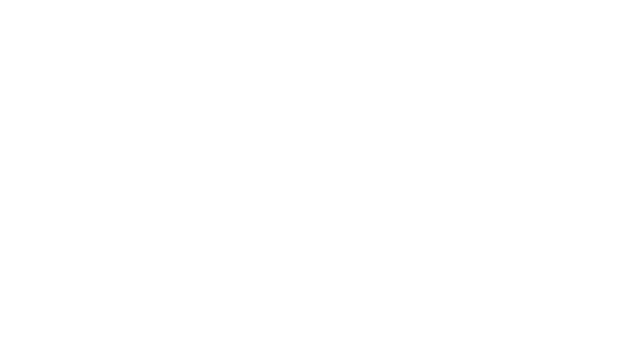
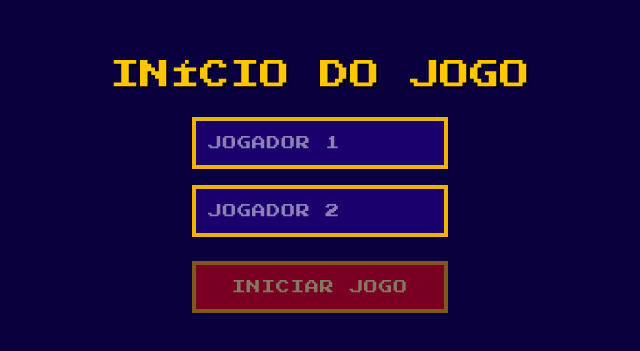
Before and after one commit to italobarrosme/vaporeon, a Next.js app: page / in a window 1280 px wide. Before the commit this address had no page. Shown: the part 215-566 px from the top of the page, without its empty margins (320-960 px from the left). Built offline with nearby package versions, Linux system fonts and the light colour scheme.

Commit message:
feat(tictactoe): implement start screen and game info panel updates

```diff
--- a/src/app/page.tsx
+++ b/src/app/page.tsx
@@ -1,5 +1,5 @@
-import { redirect } from 'next/navigation'
+import { StartScreen } from '@/modules/games/tictactoe/components/StartScreen'
 
 export default function Home() {
-  redirect('/games')
+  return <StartScreen />
 }
--- a/src/modules/games/tictactoe/components/GameInfoPanel/GameInfoPanel.tsx
+++ b/src/modules/games/tictactoe/components/GameInfoPanel/GameInfoPanel.tsx
@@ -1,20 +1,25 @@
+'use client'
+
 import { GAME_INFO_PANEL_TEXTS } from './constants'
 import { GAME_STATE } from '../../constants/game'
 import { useTicTacToe } from '../../hook'
 import { usePlayerStore } from '../../store'
+import { redirect } from 'next/navigation'
 
 export const GameInfoPanel = () => {
-  const { gameState, currentPlayer, winner, isDraw } = useTicTacToe()
-  const { players } = usePlayerStore()
+  const { gameState, currentPlayer, winner, isDraw, resetGame } = useTicTacToe()
+  const { players, resetPlayers } = usePlayerStore()
 
-  const onRestartRound = () => {
+  const onRestGame = () => {
     // TODO: IMPLEMENTAR RESTART ROUND
-    console.log('restart round')
+    resetGame()
   }
 
   const onResetPlayers = () => {
     // TODO: IMPLEMENTAR RESET PLAYERS
-    console.log('reset players')
+    resetPlayers()
+    resetGame()
+    redirect('/')
   }
 
   return (
@@ -22,25 +27,25 @@ export const GameInfoPanel = () => {
       <h2 className="text-xl font-bold mb-2">{GAME_INFO_PANEL_TEXTS.title}</h2>
       <div className="text-lg">
         {gameState === GAME_STATE.PLAYING && (
-          <p>{`${GAME_INFO_PANEL_TEXTS.turn} ${players[currentPlayer as keyof typeof players]}`}</p>
+          <p>{`${GAME_INFO_PANEL_TEXTS.turn} ${players[currentPlayer]}`}</p>
         )}
         {gameState === GAME_STATE.WON && winner && (
-          <p>{`${players[winner as keyof typeof players]} ${GAME_INFO_PANEL_TEXTS.winner}`}</p>
+          <p>{`${players[winner]} ${GAME_INFO_PANEL_TEXTS.winner}`}</p>
         )}
         {isDraw && <p>{GAME_INFO_PANEL_TEXTS.draw}</p>}
       </div>
-      <div>{GameInfoPanelController({ onRestartRound, onResetPlayers })}</div>
+      <div>{GameInfoPanelController({ onRestGame, onResetPlayers })}</div>
     </div>
   )
 }
 
 type GameInfoPanelControllerProps = {
-  onRestartRound: () => void
+  onRestGame: () => void
   onResetPlayers: () => void
 }
 
 const GameInfoPanelController = ({
-  onRestartRound,
+  onRestGame,
   onResetPlayers,
 }: GameInfoPanelControllerProps) => {
   const { gameState, isDraw } = useTicTacToe()
@@ -49,7 +54,7 @@ const GameInfoPanelController = ({
     return (
       <>
         <button
-          onClick={onRestartRound}
+          onClick={onRestGame}
           className="mt-4 px-4 py-2 bg-blue-500 text-white rounded hover:bg-blue-600"
         >
           {GAME_INFO_PANEL_TEXTS.restartRound}
--- a/src/modules/games/tictactoe/components/StartScreen/StartScreen.tsx
+++ b/src/modules/games/tictactoe/components/StartScreen/StartScreen.tsx
@@ -1,23 +1,28 @@
 'use client'
 
-import { useEffect } from 'react'
+// import { useEffect } from 'react'
 import { usePlayerStore } from '@/modules/games/tictactoe/store/playerStore'
 import { START_SCREEN_TEXTS } from './constants'
+import { useTicTacToe } from '../../hook'
+import { redirect } from 'next/navigation'
 
 export const StartScreen = () => {
-  const { players, setPlayer, reset } = usePlayerStore()
+  const { players, setPlayer } = usePlayerStore()
+  const { resetGame } = useTicTacToe()
 
-  useEffect(() => {
-    reset()
-  }, [reset])
+  // useEffect(() => {
+  //   resetPlayers()
+  // }, [resetPlayers])
 
   const handleSubmit = (event: React.FormEvent<HTMLFormElement>) => {
     event.preventDefault()
-    if (!players.player1 || !players.player2) return
-    // TODO: IMPLEMENTAR STARGAME
+    if (!players.x || !players.o) return
+    resetGame()
+    redirect('/games')
   }
 
-  const handleChange = (player: 'player1' | 'player2', value: string) => {
+  const handleChange = (player: 'x' | 'o', value: string) => {
+    console.log('handleChange', player, value)
     setPlayer(player, value)
   }
 
@@ -30,30 +35,30 @@ export const StartScreen = () => {
 
         <div className="space-y-4">
           <div>
-            <label htmlFor="player1" className="sr-only">
+            <label htmlFor="x" className="sr-only">
               {START_SCREEN_TEXTS.player1Placeholder}
             </label>
             <input
-              id="player1"
+              id="x"
               type="text"
               required
               placeholder={START_SCREEN_TEXTS.player1Placeholder}
-              value={players.player1}
-              onChange={(e) => handleChange('player1', e.target.value)}
+              defaultValue={players.x}
+              onChange={(e) => handleChange('x', e.target.value)}
               className="w-64 p-3 bg-game-input-bg border-4 border-yellow-500 text-white text-sm tracking-wider focus:outline-none"
             />
           </div>
           <div>
-            <label htmlFor="player2" className="sr-only">
+            <label htmlFor="o" className="sr-only">
               {START_SCREEN_TEXTS.player2Placeholder}
             </label>
             <input
-              id="player2"
+              id="o"
               type="text"
               required
               placeholder={START_SCREEN_TEXTS.player2Placeholder}
-              value={players.player2}
-              onChange={(e) => handleChange('player2', e.target.value)}
+              defaultValue={players.o}
+              onChange={(e) => handleChange('o', e.target.value)}
               className="w-64 p-3 bg-game-input-bg border-4 border-yellow-500 text-white text-sm tracking-wider focus:outline-none"
             />
           </div>
@@ -61,7 +66,7 @@ export const StartScreen = () => {
 
         <button
           type="submit"
-          disabled={!players.player1 || !players.player2}
+          disabled={!players.x || !players.o}
           className="w-64 py-3 bg-red-600 border-4 border-yellow-500 text-yellow-200 text-sm tracking-wider hover:bg-red-700 transition disabled:opacity-50"
         >
           {START_SCREEN_TEXTS.startButton}
--- a/src/modules/games/tictactoe/store/playerStore.ts
+++ b/src/modules/games/tictactoe/store/playerStore.ts
@@ -3,17 +3,17 @@ import { persist, createJSONStorage } from 'zustand/middleware'
 
 type PlayerState = {
   players: {
-    player1: string
-    player2: string
+    x: string
+    o: string
   }
-  setPlayer: (player: 'player1' | 'player2', name: string) => void
-  reset: () => void
+  setPlayer: (player: 'x' | 'o', name: string) => void
+  resetPlayers: () => void
 }
 
 // 1. Estado inicial centralizado
 const initialPlayers: PlayerState['players'] = {
-  player1: '',
-  player2: '',
+  x: '',
+  o: '',
 }
 
 // 2. Usando StateCreator para tipar a criação do store
@@ -23,7 +23,7 @@ const playerStoreCreator = (set: any): PlayerState => ({
     set((state: PlayerState) => ({
       players: { ...state.players, [player]: name.trim() },
     })),
-  reset: () => set(() => ({ players: initialPlayers })),
+  resetPlayers: () => set(() => ({ players: initialPlayers })),
 })
 
 // 3. Criando o store no localStorage
```
